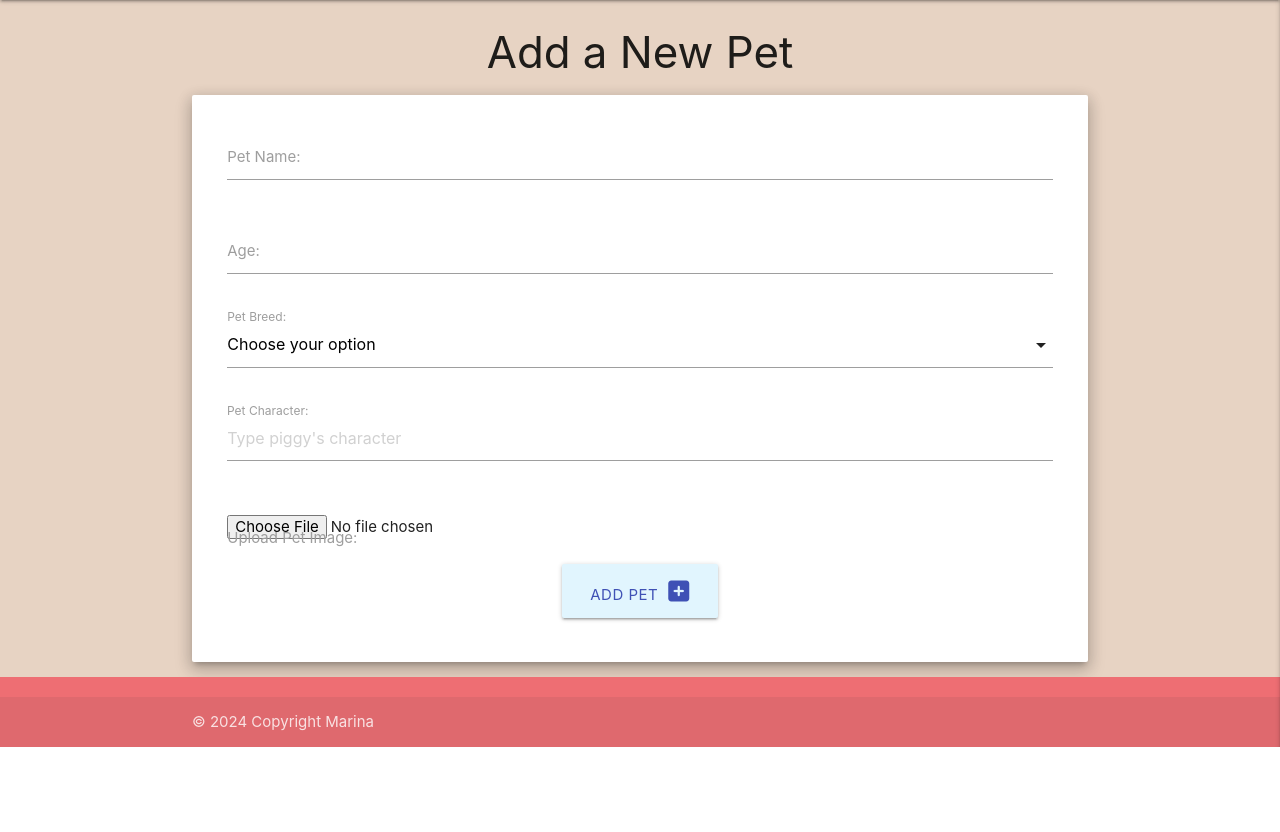
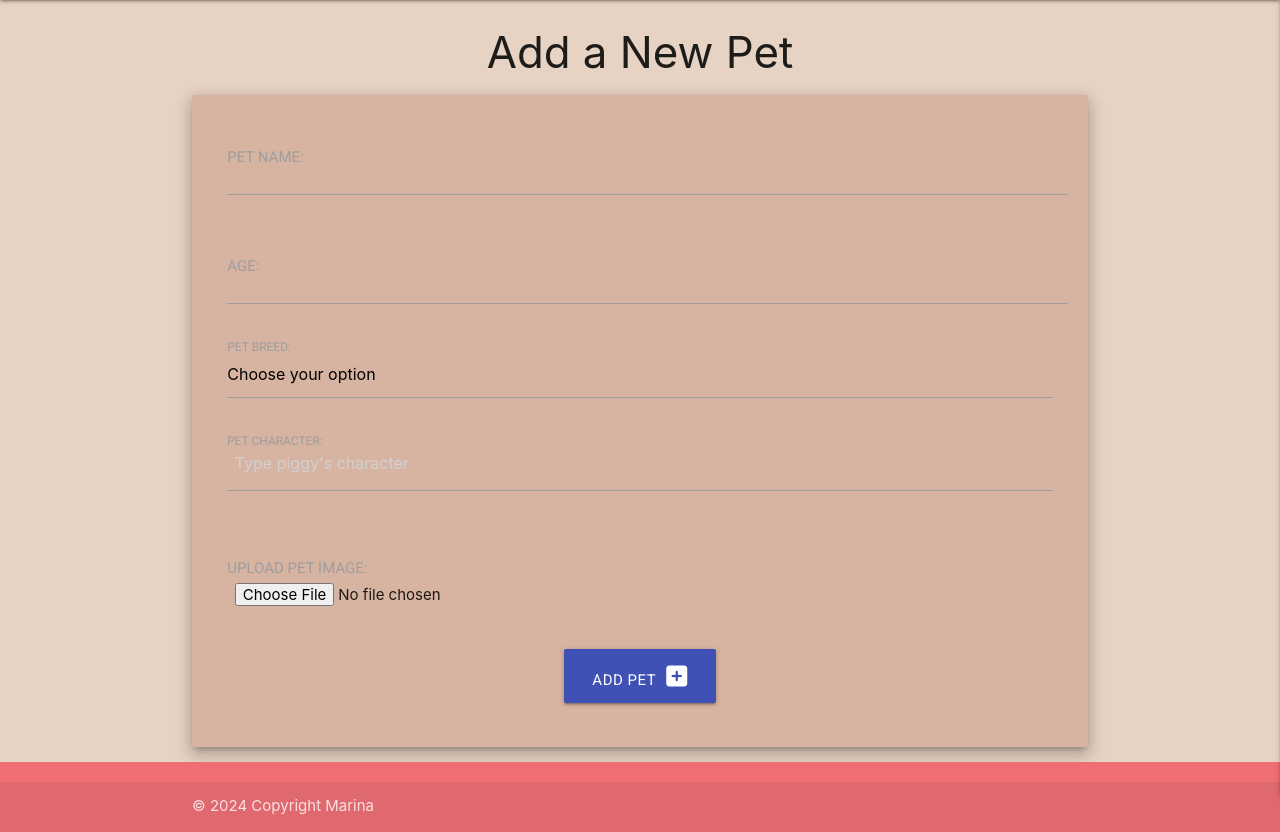
Before and after one commit to marina9222/guinea-pig-database, a Flask app: page /add_pet in a window 1280 px wide. Shown: the part 64-896 px from the top of the page. Before the commit the page ends 811 px from the top, so only its background shows below. Run offline with Flask 2, Linux system fonts and the light colour scheme; data that the repository does not hold is empty; some libraries are stand-ins or nearby versions.

```diff
--- a/static/css/styles.css
+++ b/static/css/styles.css
@@ -111,6 +111,7 @@ li:hover {
   box-shadow: 8px 8px 16px 0 rgba(0,0,0,0.2),-8px -8px 16px 0 rgba(0,0,0,0.2);
   }
 
+
   .card .card-action {
    border-top: none;
   }
@@ -127,6 +128,15 @@ li:hover {
     align-items: center;
     justify-content: space-between;
   }
+  .like-section a {
+    display: inline-block;
+    margin-top: 5px;
+}
+
+.card-action .btn-small {
+  width: 48%;
+  margin-right: 2%;
+}
 
   .text-bold {
     font-weight: 600;
@@ -165,26 +175,78 @@ li:hover {
 
  }
 
-  .card-image img {
+  .custom-img {
     object-fit: cover;
+    object-position: center;
     width: 100%;
-    height: 200px;
+    height: 250px;
   }
 
   .card-title {
-    position: absolute;
-    bottom: 0;
-    left: 0;
+
     width: 100%;
     color: black !important;
-    padding: 10px;
-    box-sizing: border-box;
     font-family: "Roboto",sans-serif;
     font-weight: 600 !important;
+    background-color: #d7b3a1;
+    padding: 5px 5px 2px 20px !important;
+    display: inline-block;
+
 
   }
 
+  .card-title-breed {
+    width: 100%;
+    color: black;
+    padding: 10px;
+    font-family: "Roboto",sans-serif;
+    font-weight: 600;
+    font-size: 24px;
+  }
 
+  .breed-img {
+    width:100% !important;
+    height: 150px !important;
+  }
+
+  .card-panel {
+    background-color: #d7b3a1;
+  }
+
+  .transparent-input {
+    background-color: transparent !important;
+    box-shadow: none !important;
+    padding: 0.5rem !important;
+}
+
+.input-field input, .input-field textarea {
+  background-color: #d7b3a1 !important;
+}
+
+.dropdown-content li>a, .dropdown-content li>span {
+  color:black !important;
+}
+
+.file-label {
+  display: block;
+  margin-bottom: 10px;
+}
+#pet_image {
+  margin-top: 30px;
+}
+
+.form-text {
+  font-family: "Roboto",sans-serif;
+  font-weight: 400;
+  font-size: 35px;
+  text-transform: uppercase;
+
+
+}
+
+.form-label {
+  margin-bottom: 10px;
+}
 .modal-content {
     width: 100%;
     object-fit: cover;
--- a/templates/add_pet.html
+++ b/templates/add_pet.html
@@ -9,35 +9,35 @@
     <!-- Pet name input -->
     <div class="row margin-b">
       <div class="input-field col s12">
-        <input id="pet_name" name="pet_name" type="text" class="validate" minlength="3" maxlength="15">
-        <label for="pet_name">Pet Name:</label>
+        <input id="pet_name" name="pet_name" type="text" class="validate transparent-input" minlength="3" maxlength="15">
+        <label for="pet_name" class="form-text">Pet Name:</label>
       </div>
     </div>
     <!-- Pet age input -->
     <div class="row margin-b">
       <div class="input-field col s12">
-        <input id="pet_age" name="pet_age" type="number" class="validate" min="0">
-        <label for="pet_age">Age:</label>
+        <input id="pet_age" name="pet_age" type="number" class="validate transparent-input" min="0">
+        <label for="pet_age" class="form-text mb-4">Age:</label>
       </div>
     </div>
     <!-- Pet breed category -->
     <div class="row margin-b">
       <div class="input-field col s12">
-        <select id="pet_breed" name="pet_breed" class="validate" required>
-          <option value="" disabled selected>Choose your option</option>
+        <select id="pet_breed" name="pet_breed" class="validate transparent-input" required>
+          <option value="" disabled selected >Choose your option</option>
           {% for breed in breeds %}
-          <option value="{{ breed.pet_breed}}">{{ breed.pet_breed}}</option>
+          <option value="{{ breed.pet_breed}}" class="transparent-input">{{ breed.pet_breed}}</option>
           {% endfor %}
         </select>
-        <label for="form-select-1">Pet Breed:</label>
+        <label for="form-select-1" class="form-text mb-4">Pet Breed:</label>
       </div>
     </div>
     <!-- Pet character description -->
     <div class="row margin-b">
       <div class="input-field col s12">
-        <textarea id="pet_character" name="pet_character" class="materialize-textarea validate" placeholder="Type piggy's character"
+        <textarea id="pet_character" name="pet_character" class="materialize-textarea validate transparent-input" placeholder="Type piggy's character"
           minlength="5" maxlength="50"></textarea>
-        <label for="pet_character">Pet Character:</label>
+        <label for="pet_character" class="form-text mb-4">Pet Character:</label>
       </div>
     </div>
 
@@ -45,15 +45,15 @@
 
     <div class="row margin-b">
       <div class="input-field col s12">
-        <input type="file" name="pet_image" id="pet_image" class="validate" required>
-        <label for="pet_image">Upload Pet Image:</label>
+        <input type="file" name="pet_image" id="pet_image" class="validate transparent-input file-label" required>
+        <label for="pet_image" class="form-text">Upload Pet Image:</label>
       </div>
     </div>
 
     <!-- Submit button -->
     <div class="row">
       <div class="col s12 center-align">
-        <button class="btn-large light-blue lighten-5 indigo-text" type="submit">
+        <button class="btn-large white-text indigo font-2 mb-4 " type="submit">
           Add Pet<i class="fas fa-plus-square margin-l"></i>
         </button>
       </div>
```
Also changed, not shown: templates/breed_details.html (+51 -9 lines), templates/breeds.html (+6 -3 lines), templates/pets.html (+3 -6 lines), static/images/abyssinian.png (added), static/images/alpaca.png (added), static/images/american.png (added), static/images/baldwin.png (added), static/images/coronet.png (added), static/images/lunkarya.png (added), static/images/peruvian.png (added), static/images/rex.png (added), static/images/sheba.png (added), static/images/silkie.png (added), static/images/skinny.png (added), 3 more files.
